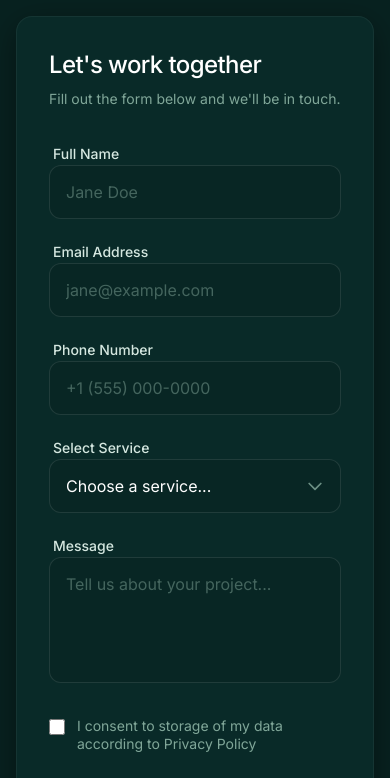
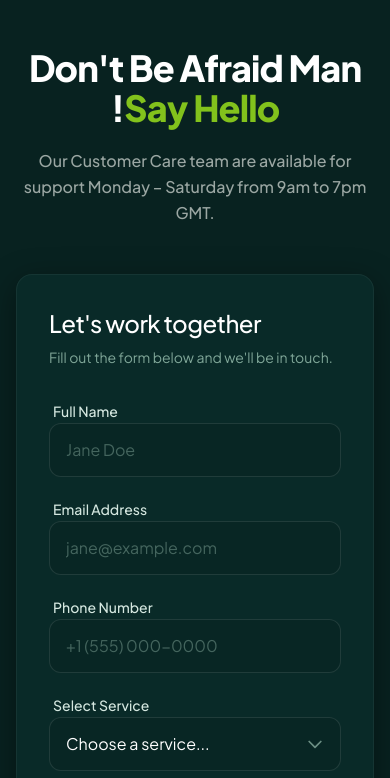
Before and after one commit to khrishChauhan/click-aarambh-form, a Next.js app: page / in a window 390 px wide. Shown: the top 778 px of the page. Built offline with nearby package versions, Linux system fonts and the light colour scheme.

Commit message:
feat: implement premium lead capture form with responsive layout and validation state

```diff
--- a/app/globals.css
+++ b/app/globals.css
@@ -1,7 +1,7 @@
 @import "tailwindcss";
 
 @theme {
-  --font-sans: var(--font-inter), ui-sans-serif, system-ui, sans-serif;
+  --font-sans: var(--font-jakarta), ui-sans-serif, system-ui, sans-serif;
   --color-brand-emerald: #082220;
   --color-brand-emerald-light: #0b2e2b;
   --color-brand-green: #82C21C;
--- a/app/layout.tsx
+++ b/app/layout.tsx
@@ -1,10 +1,10 @@
 import type { Metadata } from "next";
-import { Inter } from "next/font/google";
+import { Plus_Jakarta_Sans } from "next/font/google";
 import "./globals.css";
 
-const inter = Inter({
+const jakarta = Plus_Jakarta_Sans({
   subsets: ["latin"],
-  variable: "--font-inter",
+  variable: "--font-jakarta",
 });
 
 export const metadata: Metadata = {
@@ -18,7 +18,7 @@ export default function RootLayout({
   children: React.ReactNode;
 }>) {
   return (
-    <html lang="en" className={`${inter.variable} antialiased h-full`}>
+    <html lang="en" className={`${jakarta.variable} antialiased h-full`}>
       <body className="min-h-full flex flex-col font-sans bg-[#082220] text-emerald-50">
         {children}
       </body>
--- a/app/page.tsx
+++ b/app/page.tsx
@@ -55,10 +55,22 @@ export default function Home() {
   }
 
   return (
-    <div className="flex-1 flex items-center justify-center p-4">
+    <div className="flex-1 flex flex-col items-center py-12 sm:py-20 px-4">
+      {/* Hero Section */}
+      <div className="w-full max-w-3xl text-center mb-12 sm:mb-16">
+        <h1 className="text-4xl sm:text-5xl md:text-6xl font-extrabold tracking-tight mb-5">
+          <span className="text-white">Don&apos;t Be Afraid Man !</span>
+          <span className="text-[#82C21C]">Say Hello</span>
+        </h1>
+        <p className="text-[#9BA7A3] text-base sm:text-lg font-medium max-w-2xl mx-auto leading-relaxed">
+          Our Customer Care team are available for support Monday – Saturday from 9am to 7pm GMT.
+        </p>
+      </div>
+
+      {/* Form Section */}
       <div className="w-full max-w-[550px] p-8 sm:p-10 rounded-2xl bg-[#0b2e2b]/80 backdrop-blur-md border border-white/5 shadow-[0_8px_32px_rgba(0,0,0,0.4)]">
         <div className="mb-8">
-          <h1 className="text-2xl sm:text-3xl font-medium text-white mb-2 tracking-tight">Let&apos;s work together</h1>
+          <h2 className="text-2xl sm:text-3xl font-medium text-white mb-2 tracking-tight">Let&apos;s work together</h2>
           <p className="text-emerald-100/60 text-sm">Fill out the form below and we&apos;ll be in touch.</p>
         </div>
 
```
